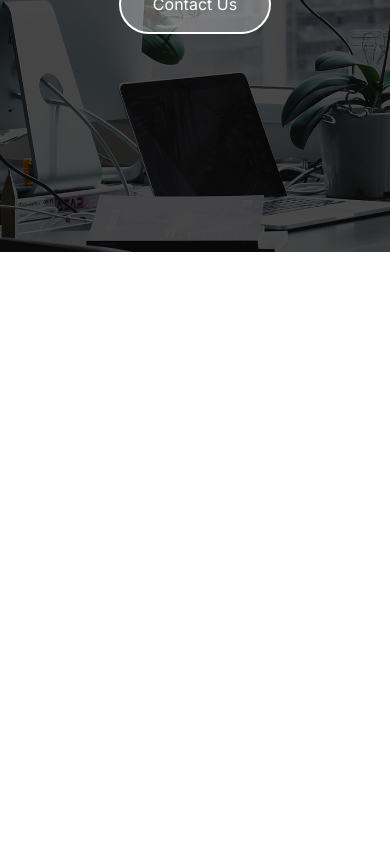
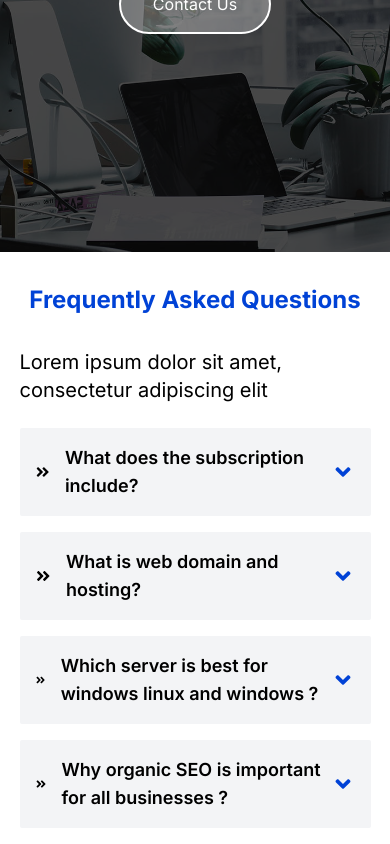
Before and after one commit to mk-muzzammil/DevYaar-Portfolio-Website, a React (Vite) app: page / in a window 390 px wide. Shown: the part 6206-7050 px from the top of the page. Before the commit the page ends 6482 px from the top, so only its background shows below. Built offline with nearby package versions, Linux system fonts and the light colour scheme.

Commit message:
Faqs developed with responsivess

```diff
--- a/src/App.jsx
+++ b/src/App.jsx
@@ -3,15 +3,17 @@ import Services from "./components/services/services";
 import About from "./components/AboutUs/About";
 import WhyUs from "./components/WhyUS/WhyUs";
 import DiscussProject from "./components/DiscussProjects/DiscussProject";
+import Faqs from "./components/FAQs/Faqs";
 function App() {
   return (
     <>
-      <div className="">
+      <div className="overflow-x-hidden">
         <HeroSection />
         <Services />
         <About />
         <WhyUs />
         <DiscussProject />
+        <Faqs />
       </div>
     </>
   );
--- /dev/null
+++ b/src/components/FAQs/Faqs.jsx
@@ -0,0 +1,88 @@
+import { useState } from "react";
+import { FaAngleDoubleRight, FaAngleDown } from "react-icons/fa";
+import { FaAngleUp } from "react-icons/fa6";
+const Faqs = () => {
+  const [faqs, setFaqs] = useState([
+    {
+      question: "What does the subscription include?",
+      answer:
+        "You can pay online with confidence, all transactions made on the Mathrix.fr site are 100% secure and ensured by our payment partner Stripe. We pay particular attention to the security of your data: your credit card information is encrypted using the SSL (Secure Socket Layer) protocol and no bank data is stored on our network.",
+      isOpen: false,
+    },
+    {
+      question: "What is web domain and hosting?",
+      answer:
+        "Nemo enim ipsam voluptatem quia voluptas sit aspernatur aut odit aut fugit, sed quia consequuntur magni dolores eos qui ratione voluptatem sequi nesciunt. Neque porro quisquam est, qui dolorem ipsum quia dolor sit amet, consectetur, adipisci velit, sed quia non numquam eius modi tempora incidunt ut labore et dolore magnam aliquam quaerat voluptatem. Ut enim ad minima veniam, quis nostrum exercitationem ullam corporis suscipit laboriosam, nisi ut aliquid ex ea commodi consequatur? Quis autem vel eum iure reprehenderit qui in ea voluptate velit esse quam nihil molestiae consequatur, vel illum qui dolorem eum fugiat quo voluptas nulla pariatur?",
+      isOpen: false,
+    },
+    {
+      question: "Which server is best for windows linux and windows ?",
+      answer:
+        "Nemo enim ipsam voluptatem quia voluptas sit aspernatur aut odit aut fugit, sed quia consequuntur magni dolores eos qui ratione voluptatem sequi nesciunt. Neque porro quisquam est, qui dolorem ipsum quia dolor sit amet, consectetur, adipisci velit, sed quia non numquam eius modi tempora incidunt ut labore et dolore magnam aliquam quaerat voluptatem. Ut enim ad minima veniam, quis nostrum exercitationem ullam corporis suscipit laboriosam, nisi ut aliquid ex ea commodi consequatur? Quis autem vel eum iure reprehenderit qui in ea voluptate velit esse quam nihil molestiae consequatur, vel illum qui dolorem eum fugiat quo voluptas nulla pariatur?",
+      isOpen: false,
+    },
+    {
+      question: "Why organic SEO is important for all businesses  ?",
+      answer:
+        "Lorem ipsum dolor sit amet consectetur, adipisicing elit. Quibusdam iste porro, id ratione eos neque itaque assumenda cum incidunt consequuntur provident laudantium quia quae beatae natus. Possimus quo suscipit doloremque.",
+      isOpen: false,
+    },
+    // Add more FAQs as needed
+  ]);
+
+  const toggleFaq = (index) => {
+    setFaqs((prevFaqs) =>
+      prevFaqs.map((faq, i) =>
+        i === index ? { ...faq, isOpen: !faq.isOpen } : faq
+      )
+    );
+  };
+
+  return (
+    <div className="container w-[90%] mx-auto my-8 font-Inter">
+      <div className="flex flex-col items-center justify-center gap-2">
+        <h2 className=" text-2xl sm:text-3xl md:text-4xl lg:text-5xl font-bold text-secondary mb-6">
+          Frequently Asked Questions
+        </h2>
+        <p className="text-xl  lg:text-2xl text-black max-w-4xl mb-6">
+          Lorem ipsum dolor sit amet, consectetur adipiscing elit
+        </p>
+      </div>
+
+      {faqs.map((faq, index) => (
+        <div key={index} className="mb-4">
+          <div
+            className="flex justify-between items-center cursor-pointer p-4 bg-gray-100 rounded-sm"
+            onClick={() => toggleFaq(index)}
+          >
+            <div
+              className={`flex flex-row items-center gap-4 ${
+                faq.isOpen ? "text-green-500" : "text-black"
+              }`}
+            >
+              <FaAngleDoubleRight />
+              <p className="text-lg font-semibold">{faq.question}</p>
+            </div>
+            {faq.isOpen ? (
+              <div className="text-secondary text-2xl">
+                <FaAngleUp />
+              </div>
+            ) : (
+              <div className="text-secondary text-2xl">
+                <FaAngleDown />
+              </div>
+            )}
+          </div>
+          {faq.isOpen && (
+            <div className="p-4 bg-gray-100 rounded-sm">
+              <p className="text-gray-700">{faq.answer}</p>
+            </div>
+          )}
+          <div className="mt-2"></div>
+        </div>
+      ))}
+    </div>
+  );
+};
+
+export default Faqs;
```
